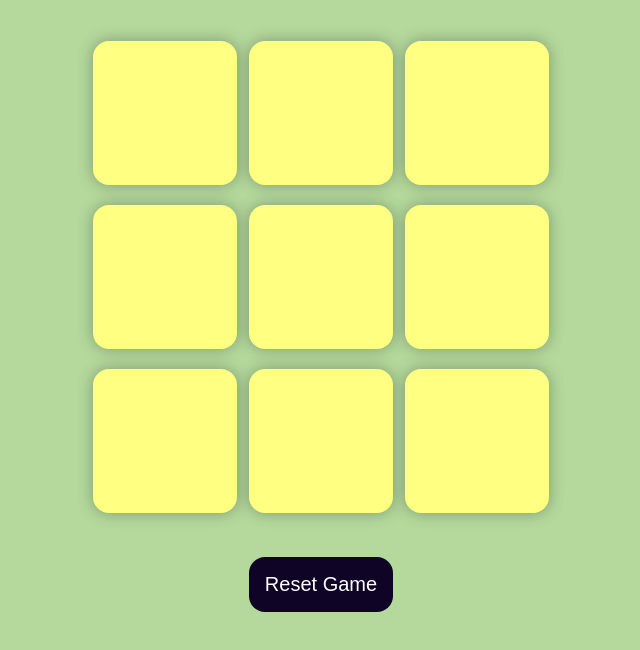
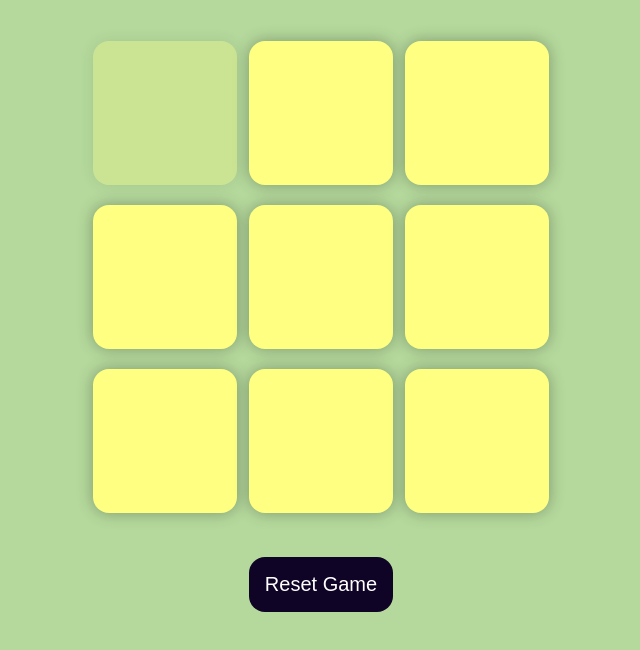
Before and after one commit to JasimAnsari-1/Tic-Tac-Toe, a plain HTML site: page index.html in a window 1280 px wide. In both pictures the pointer is over the button 484 px from the left and 153 px from the top of the page. Shown: the part 40-690 px from the top of the page, without its empty margins (319-959 px from the left). Drawn offline with Linux system fonts and the light colour scheme.

Commit message:
Tic-Tac-Toe

```diff
--- a/style.css
+++ b/style.css
@@ -31,6 +31,11 @@ body{
     font-size: 10vmin;
     color: #E65F5C;
     background-color: #FFFF82;
+}
+
+.box:hover{
+    opacity: 0.3;
+    cursor: pointer;
 }
 
 #reset-btn{
```
